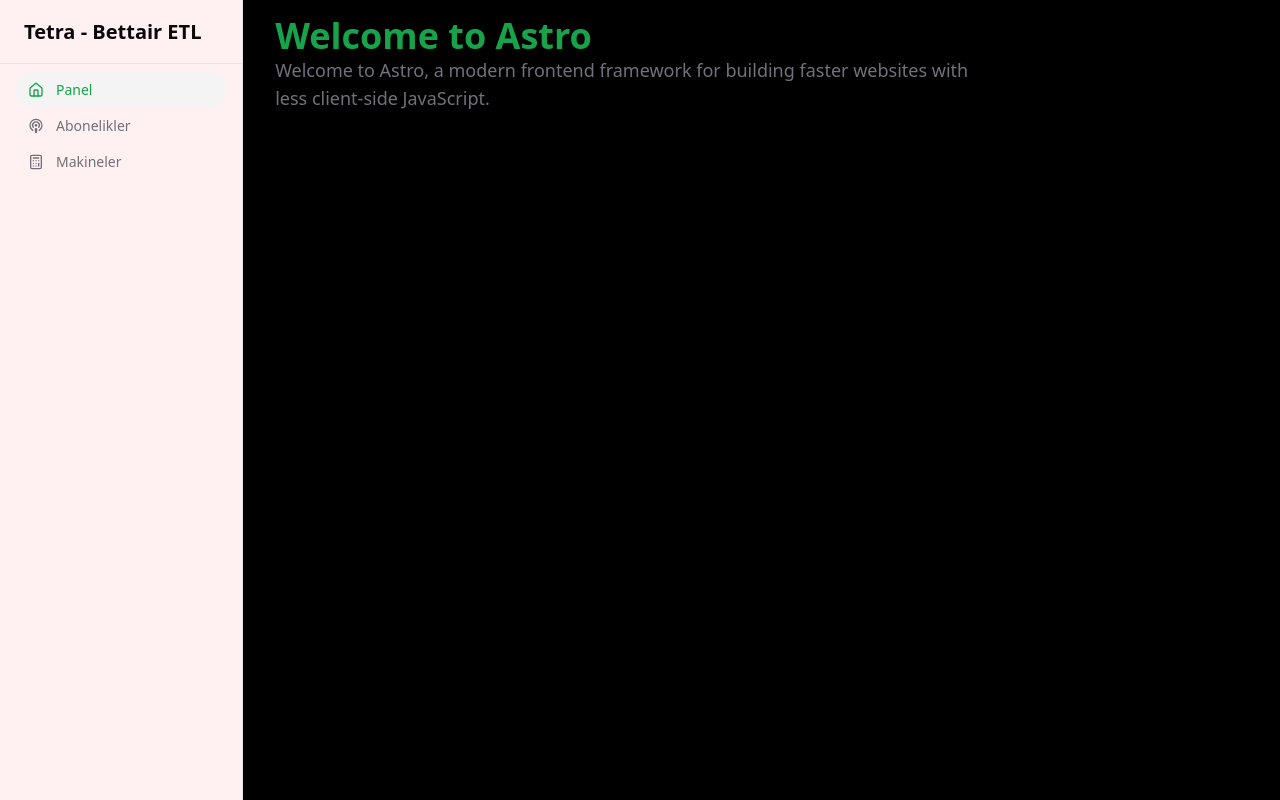
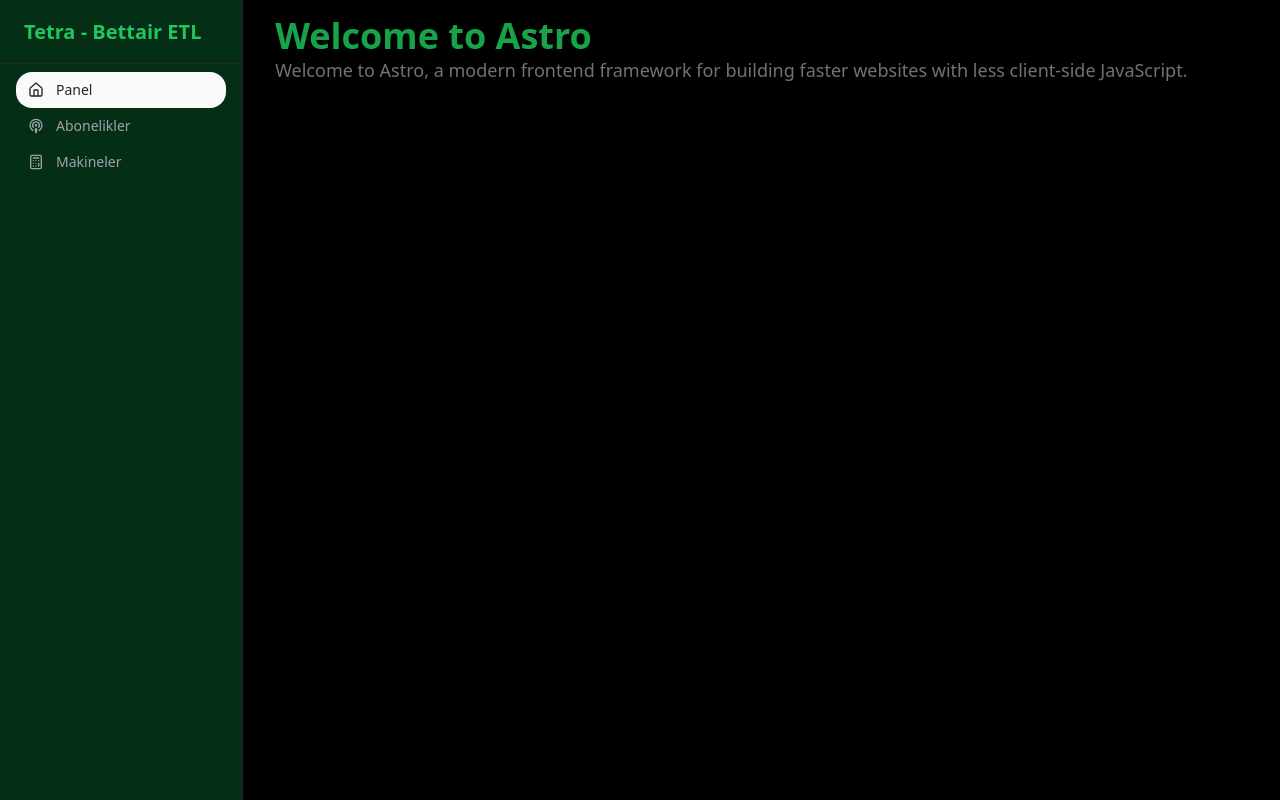
Before and after one commit to emrecancorapci/etl-web-server, an Astro site in the folder client/: page / in a window 1280 px wide. Built offline with nearby package versions, Linux system fonts and the light colour scheme; Astro itself is replaced by a stand-in of ours.

Commit message:
Update app colors, astro and server eslint config file, Add static file support for express

```diff
--- a/client/astro.config.mjs
+++ b/client/astro.config.mjs
@@ -13,5 +13,5 @@
   output: 'static',
   srcDir: 'src',
   publicDir: 'public',
-  outDir: '../public',
+  outDir: '../server/public',
 });
--- a/client/src/components/ui/nav-button.astro
+++ b/client/src/components/ui/nav-button.astro
@@ -9,7 +9,7 @@
 
 <a
   href={href}
-  class={`flex items-center gap-3 rounded-lg px-3 py-2 ${active? 'bg-muted text-primary' : 'text-muted-foreground' } transition-all hover:text-primary`}
+  class={`flex items-center gap-3 rounded-lg px-3 py-2 ${active? 'bg-secondary-foreground text-secondary' : 'text-muted-foreground' } transition-all hover:text-primary`}
   >
   <slot />
 </a>
--- a/client/src/layouts/Layout.astro
+++ b/client/src/layouts/Layout.astro
@@ -22,10 +22,10 @@
 		<title>{title}</title>
 	</head>
 	<body>
-		<div class="col-span-2 hidden border-r bg-primary-foreground md:block">
+		<div class="dark col-span-2 hidden border-r bg-primary-foreground md:block">
 			<div class="flex h-full max-h-screen flex-col gap-2">
 				<div class="flex h-16 items-center border-b px-6">
-					<a href="/" class="flex items-center gap-2 text-xl font-semibold">
+					<a href="/" class="flex text-primary items-center gap-2 text-xl font-semibold">
 						Tetra - Bettair ETL
 					</a>
 				</div>
@@ -68,7 +68,7 @@
 			</nav>
 		</div>
 
-		<div class="sm:col-span-1 md:col-span-2 lg:col-span-4 xl:col-span-6 p-4">
+		<div class="md:col-span-4 lg:col-span-6 xl:col-span-8 p-4">
 			<slot />
 		</div>
 	</body>
@@ -85,12 +85,6 @@
 		column-gap: 16px;
 		justify-content: space-between;
 	}
-
-	@media (min-width: 480px) {
-  body {
-    grid-template-columns: repeat(1, minmax(0, 1fr));
-  }
-}
 
 	@media (min-width: 768px) {
   body {
--- a/server/src/app.ts
+++ b/server/src/app.ts
@@ -36,6 +36,8 @@
 
 app.use('/api', router);
 
+app.use(express.static('public'));
+
 app.use(notFound);
 app.use(errorHandler);
 
```
Also changed, not shown: 1 other file.
